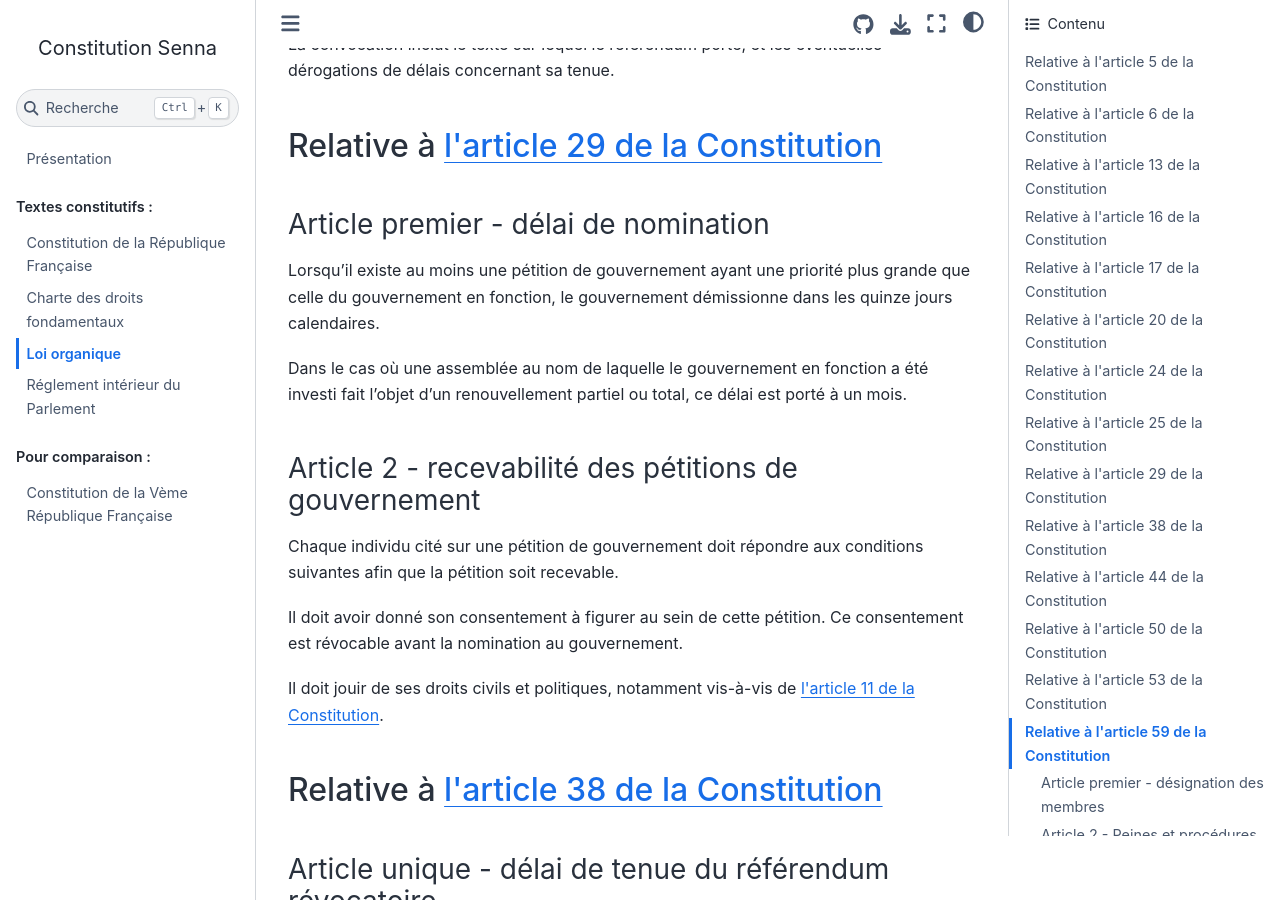
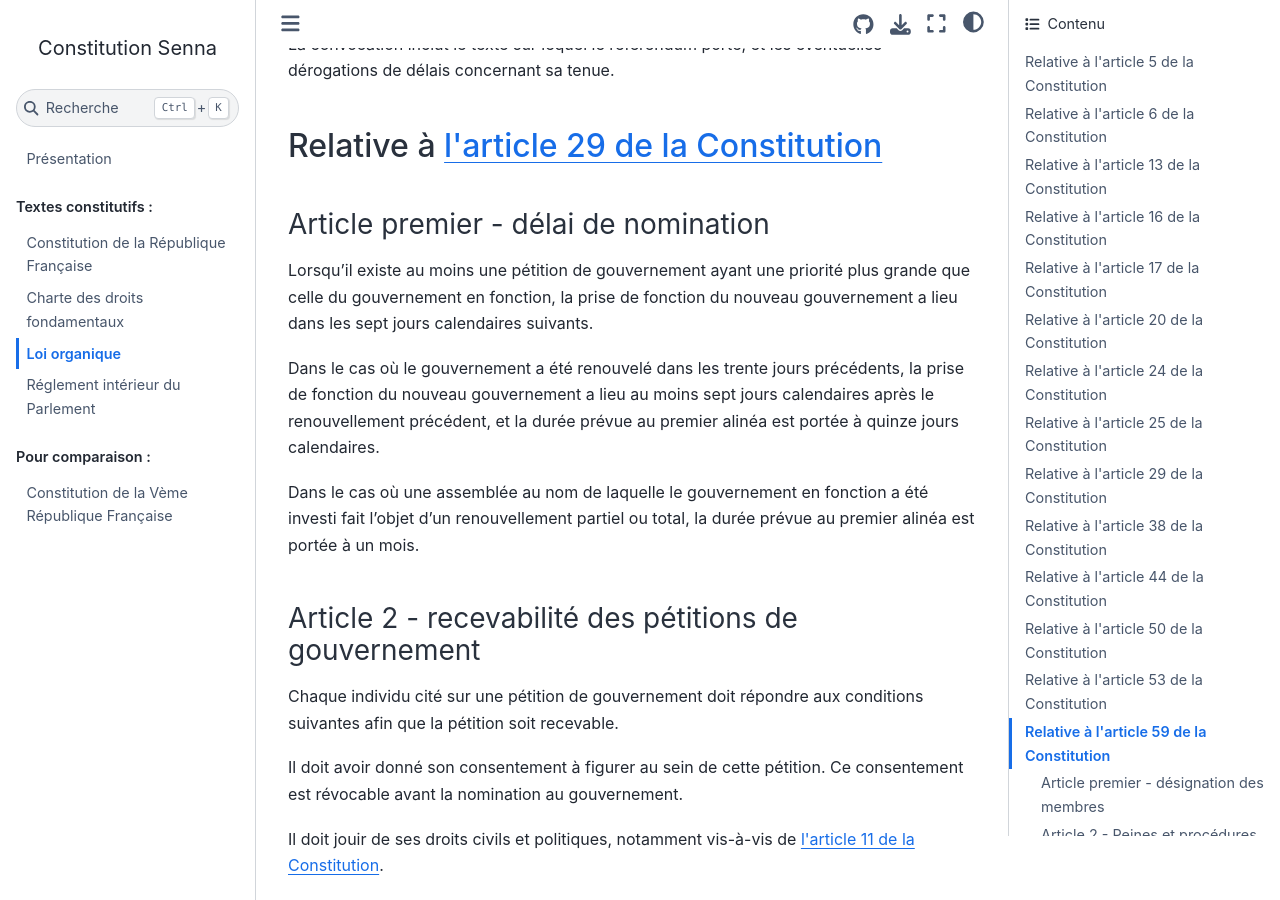
Before and after one commit to Gouvernathor/senna, a Sphinx documentation site: the page built from source/organique.rst, in a window 1280 px wide and 900 px high, scrolled down 7003 px. Built offline with Sphinx 7.4.7 and the Sphinx Book theme 1.1.4, drawn with Linux system fonts in a browser that asks for light colours.

Commit message:
Meilleure période de carence
toujours pas de durée minimum dans le cas ordinaire
réduction de la durée ordinaire de deux à une semaine
durée minimum dans le cas de deux renouvellements de suite (une semaine minimum de durée de vie d'un gouvernement, hors motions de censure)
augmentation de la durée maximum dans le cas de deux renouvellements à moins d'un mois d'écart

```diff
--- a/source/organique.rst
+++ b/source/organique.rst
@@ -203,9 +203,11 @@
 
 Article premier - délai de nomination
 -------------------------------------
-Lorsqu'il existe au moins une pétition de gouvernement ayant une priorité plus grande que celle du gouvernement en fonction, le gouvernement démissionne dans les quinze jours calendaires.
+Lorsqu'il existe au moins une pétition de gouvernement ayant une priorité plus grande que celle du gouvernement en fonction, la prise de fonction du nouveau gouvernement a lieu dans les sept jours calendaires suivants.
 
-Dans le cas où une assemblée au nom de laquelle le gouvernement en fonction a été investi fait l'objet d'un renouvellement partiel ou total, ce délai est porté à un mois.
+Dans le cas où le gouvernement a été renouvelé dans les trente jours précédents, la prise de fonction du nouveau gouvernement a lieu au moins sept jours calendaires après le renouvellement précédent, et la durée prévue au premier alinéa est portée à quinze jours calendaires.
+
+Dans le cas où une assemblée au nom de laquelle le gouvernement en fonction a été investi fait l'objet d'un renouvellement partiel ou total, la durée prévue au premier alinéa est portée à un mois.
 
 Article 2 - recevabilité des pétitions de gouvernement
 ------------------------------------------------------
```
